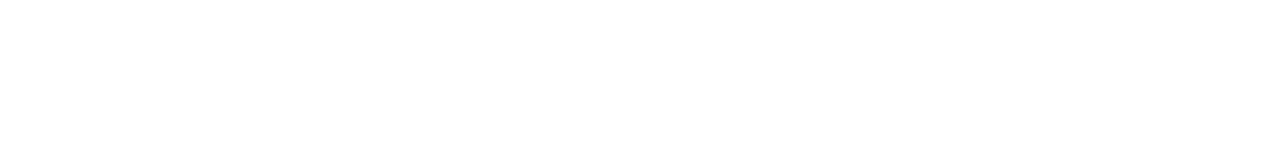
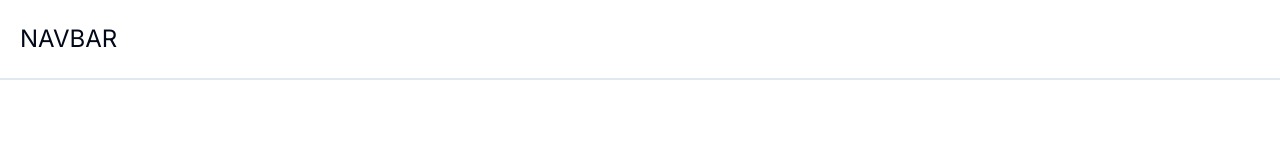
Before and after one commit to KennedyMungai/full_calendar_example, a Next.js app: page / in a window 1280 px wide. Shown: the top 160 px of the page. Built offline with nearby package versions, Linux system fonts and the light colour scheme.

Commit message:
Added the NavBar component to the layout of the app

```diff
--- a/app/layout.tsx
+++ b/app/layout.tsx
@@ -2,6 +2,7 @@
 import { Inter } from 'next/font/google'
 import './globals.css'
 import ReduxProvider from '@/Providers/ReduxProvider'
+import NavBar from '@/components/NavBar/NavBar'
 
 const inter = Inter({ subsets: ['latin'] })
 
@@ -16,9 +17,12 @@
 	children: React.ReactNode
 }) {
 	return (
-		<html lang='en'>
+		<html lang='en' suppressHydrationWarning>
 			<ReduxProvider>
-				<body className={inter.className}>{children}</body>
+				<body className={inter.className}>
+					<NavBar />
+					{children}
+				</body>
 			</ReduxProvider>
 		</html>
 	)
```
